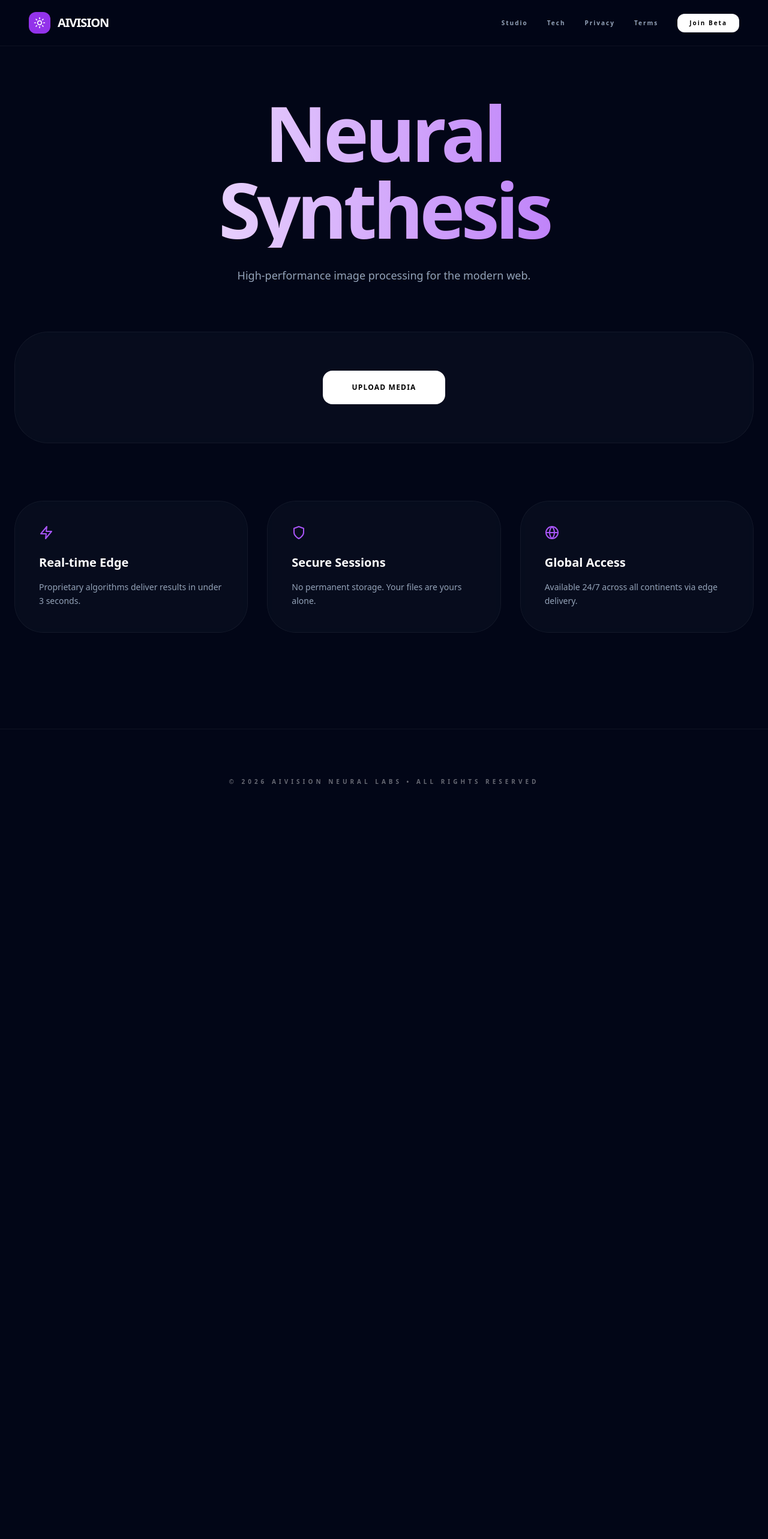
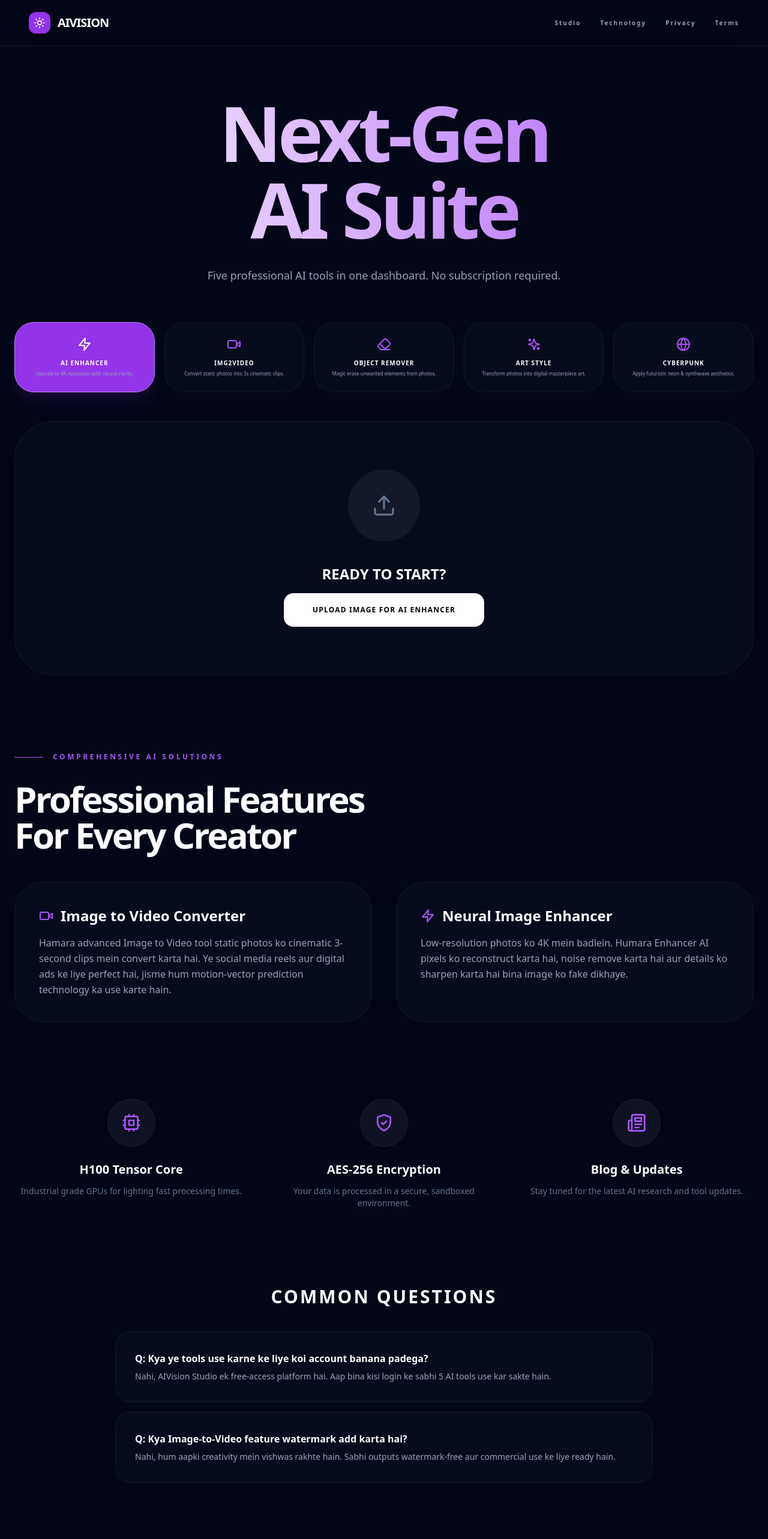
Before and after one commit to gulshan2670kmr-cmd/aivision-pro, a React (Create React App) app: page / in a window 1280 px wide. Shown: the top 2566 px of the page at 60% size. Before the commit the page ends 1391 px from the top, so only its background shows below. Built offline with nearby package versions, Linux system fonts and the light colour scheme.

Commit message:
Update App.js

```diff
--- a/src/App.js
+++ b/src/App.js
@@ -1,8 +1,8 @@
 import React, { useState, useRef, useEffect } from 'react';
 import {
-  Sun, Download, Upload, Zap, Sparkles, Loader2, Image as ImageIcon,
-  Menu, X, Info, ShieldCheck, Globe, Trash2, RefreshCw,
-  CheckCircle2, Server, Cpu, Shield, HelpCircle, Layers, Scale
+  Sun, Download, Upload, Zap, Sparkles, Loader2, Video, Eraser,
+  Menu, X, ShieldCheck, Globe, Trash2, CheckCircle2, Server, Cpu,
+  Shield, Layers, Search, MessageSquare, Newspaper
 } from 'lucide-react';
 
 const customStyles = `
@@ -20,6 +20,7 @@ function App() {
   const [selectedFile, setSelectedFile] = useState(null);
   const [previewUrl, setPreviewUrl] = useState(null);
   const [currentPage, setCurrentPage] = useState('home');
+  const [activeTab, setActiveTab] = useState('enhance');
   const [mobileMenuOpen, setMobileMenuOpen] = useState(false);
   const fileInputRef = useRef(null);
 
@@ -28,10 +29,26 @@ function App() {
     return () => clearTimeout(timer);
   }, []);
 
+  const aiTools = [
+    { id: 'enhance', name: 'AI Enhancer', icon: <Zap />, desc: 'Upscale to 4K resolution with neural clarity.' },
+    { id: 'img2vid', name: 'Img2Video', icon: <Video />, desc: 'Convert static photos into 3s cinematic clips.' },
+    { id: 'remover', name: 'Object Remover', icon: <Eraser />, desc: 'Magic erase unwanted elements from photos.' },
+    { id: 'artistic', name: 'Art Style', icon: <Sparkles />, desc: 'Transform photos into digital masterpiece art.' },
+    { id: 'cyber', name: 'Cyberpunk', icon: <Globe />, desc: 'Apply futuristic neon & synthwave aesthetics.' }
+  ];
+
   const navigateTo = (page) => {
     setCurrentPage(page);
     setMobileMenuOpen(false);
     window.scrollTo(0, 0);
+  };
+
+  const handleProcess = () => {
+    setIsProcessing(true);
+    setTimeout(() => {
+      setIsProcessing(false);
+      setResult('https://images.unsplash.com/photo-1618005182384-a83a8bd57fbe?w=1200');
+    }, 3500);
   };
 
   if (showSplash) {
@@ -51,7 +68,7 @@ function App() {
     <div className="min-h-screen bg-[#020617] text-white font-sans overflow-x-hidden selection:bg-purple-500/30">
       <style>{customStyles}</style>
 
-      {/* Navigation */}
+      {/* Navbar */}
       <nav className="border-b border-white/5 px-6 md:px-12 py-5 flex justify-between items-center bg-[#020617]/80 backdrop-blur-xl sticky top-0 z-[100]">
         <div className="flex items-center gap-3 cursor-pointer" onClick={() => navigateTo('home')}>
           <div className="bg-purple-600 p-2 rounded-xl"><Sun className="w-5 h-5" /></div>
@@ -59,100 +76,168 @@ function App() {
         </div>
         <div className="hidden md:flex items-center gap-8 text-[10px] font-black text-slate-400 uppercase tracking-[0.2em]">
           <button onClick={() => navigateTo('home')}>Studio</button>
-          <button onClick={() => navigateTo('about')}>Tech</button>
+          <button onClick={() => navigateTo('about')}>Technology</button>
           <button onClick={() => navigateTo('privacy')}>Privacy</button>
           <button onClick={() => navigateTo('terms')}>Terms</button>
-          <button className="bg-white text-black px-5 py-2 rounded-xl font-black">Join Beta</button>
         </div>
-        <button className="md:hidden" onClick={() => setMobileMenuOpen(!mobileMenuOpen)}>
-          {mobileMenuOpen ? <X /> : <Menu />}
-        </button>
+        <button className="md:hidden" onClick={() => setMobileMenuOpen(!mobileMenuOpen)}><Menu /></button>
       </nav>
-
-      {/* Mobile Menu */}
-      {mobileMenuOpen && (
-        <div className="fixed inset-0 top-[73px] bg-[#020617] z-[99] flex flex-col p-8 space-y-6">
-          <button onClick={() => navigateTo('home')} className="text-3xl font-black text-left">STUDIO</button>
-          <button onClick={() => navigateTo('about')} className="text-3xl font-black text-left">TECH</button>
-          <button onClick={() => navigateTo('privacy')} className="text-3xl font-black text-left">PRIVACY</button>
-          <button onClick={() => navigateTo('terms')} className="text-3xl font-black text-left">TERMS</button>
-        </div>
-      )}
 
       {currentPage === 'home' ? (
         <main className="max-w-7xl mx-auto px-6 py-12 md:py-20">
-          <div className="text-center mb-20 animate-slide-up">
-            <h1 className="text-6xl md:text-9xl font-black mb-8 leading-[0.8] tracking-tighter gradient-text">Neural <br /> Synthesis</h1>
-            <p className="text-slate-400 text-lg max-w-2xl mx-auto">High-performance image processing for the modern web.</p>
+          {/* Header */}
+          <div className="text-center mb-16 animate-slide-up">
+            <h1 className="text-6xl md:text-9xl font-black mb-8 leading-[0.8] tracking-tighter gradient-text">Next-Gen <br /> AI Suite</h1>
+            <p className="text-slate-400 text-lg max-w-2xl mx-auto">Five professional AI tools in one dashboard. No subscription required.</p>
           </div>
 
-          {/* Interface Card */}
-          <div className="glass-card rounded-[3.5rem] p-8 md:p-16 flex flex-col items-center justify-center mb-24 animate-slide-up">
+          {/* 5 TOOLS SELECTOR */}
+          <div className="grid grid-cols-2 md:grid-cols-5 gap-4 mb-12 animate-slide-up">
+            {aiTools.map((tool) => (
+              <button
+                key={tool.id}
+                onClick={() => { setActiveTab(tool.id); setResult(null); }}
+                className={`p-6 rounded-[2rem] border transition-all flex flex-col items-center text-center gap-3 ${activeTab === tool.id ? 'bg-purple-600 border-purple-400 shadow-xl shadow-purple-900/20' : 'bg-slate-900/40 border-white/5 hover:border-white/20'}`}
+              >
+                <div className={`${activeTab === tool.id ? 'text-white' : 'text-purple-500'}`}>{tool.icon}</div>
+                <div>
+                  <h3 className="text-[10px] font-black uppercase tracking-widest">{tool.name}</h3>
+                  <p className="text-[8px] text-slate-400 mt-1 hidden md:block">{tool.desc}</p>
+                </div>
+              </button>
+            ))}
+          </div>
+
+          {/* MAIN INTERFACE */}
+          <div className="glass-card rounded-[4rem] p-8 md:p-20 flex flex-col items-center justify-center mb-32 animate-slide-up">
             {!selectedFile ? (
               <div className="text-center">
                 <input type="file" ref={fileInputRef} onChange={(e) => {
                   const file = e.target.files[0];
                   if(file) { setSelectedFile(file); setPreviewUrl(URL.createObjectURL(file)); }
                 }} className="hidden" accept="image/*" />
-                <button onClick={() => fileInputRef.current.click()} className="bg-white text-black px-12 py-5 rounded-2xl font-black uppercase tracking-widest text-xs">Upload Media</button>
+                <div className="mb-8 bg-white/5 p-10 rounded-full inline-block"><Upload className="w-10 h-10 text-slate-500" /></div>
+                <h2 className="text-2xl font-black mb-4 uppercase">Ready to Start?</h2>
+                <button onClick={() => fileInputRef.current.click()} className="bg-white text-black px-12 py-5 rounded-2xl font-black uppercase tracking-widest text-xs hover:scale-105 transition-transform">
+                  Upload Image for {aiTools.find(t => t.id === activeTab).name}
+                </button>
               </div>
             ) : !result ? (
-              <div className="text-center max-w-lg">
-                <img src={previewUrl} className="rounded-3xl mb-8 border border-white/10" alt="Preview" />
-                <button onClick={() => { setIsProcessing(true); setTimeout(() => { setIsProcessing(false); setResult('https://images.unsplash.com/photo-1618005182384-a83a8bd57fbe?w=1200'); }, 2000); }}
-                className="w-full bg-purple-600 py-6 rounded-2xl font-black flex items-center justify-center gap-3">
-                  {isProcessing ? <><Loader2 className="animate-spin" /> Processing...</> : 'Run AI Engine'}
+              <div className="text-center max-w-lg w-full">
+                <img src={previewUrl} className="rounded-[2.5rem] mb-10 border border-white/10 shadow-2xl" alt="Preview" />
+                <button onClick={handleProcess} className="w-full bg-purple-600 py-6 rounded-3xl font-black uppercase tracking-widest flex items-center justify-center gap-3 hover:bg-purple-500">
+                  {isProcessing ? <><Loader2 className="animate-spin" /> Neural Processing...</> : `Launch ${activeTab} Model`}
                 </button>
               </div>
             ) : (
-              <div className="text-center max-w-4xl">
-                <img src={result} className="rounded-3xl mb-8 border-2 border-purple-500 shadow-2xl shadow-purple-500/20" alt="Result" />
-                <button onClick={() => { setSelectedFile(null); setResult(null); }} className="bg-white text-black px-12 py-5 rounded-2xl font-black">Reset Canvas</button>
+              <div className="text-center max-w-5xl w-full">
+                <div className="grid md:grid-cols-2 gap-8 mb-12">
+                   <div className="space-y-4">
+                     <p className="text-[10px] font-black text-slate-500 uppercase tracking-widest">Input Media</p>
+                     <img src={previewUrl} className="rounded-[2rem] opacity-40 grayscale h-72 w-full object-cover border border-white/5" alt="Source" />
+                   </div>
+                   <div className="space-y-4">
+                     <p className="text-[10px] font-black text-purple-500 uppercase tracking-widest">Enhanced AI Result</p>
+                     <img src={result} className="rounded-[2rem] border-2 border-purple-600 h-72 w-full object-cover shadow-2xl shadow-purple-500/20" alt="Result" />
+                   </div>
+                </div>
+                <div className="flex gap-4 justify-center">
+                   <button onClick={() => { setSelectedFile(null); setResult(null); }} className="bg-white text-black px-10 py-5 rounded-2xl font-black uppercase text-xs">New Project</button>
+                   <button className="bg-slate-900 border border-white/10 px-10 py-5 rounded-2xl font-black uppercase text-xs flex items-center gap-2"><Download className="w-4 h-4"/> Save HD</button>
+                </div>
               </div>
             )}
           </div>
 
-          {/* Features Grid */}
-          <div className="grid grid-cols-1 md:grid-cols-3 gap-8 mb-20">
-            {[
-              { icon: <Zap />, title: "Real-time Edge", desc: "Proprietary algorithms deliver results in under 3 seconds." },
-              { icon: <Shield />, title: "Secure Sessions", desc: "No permanent storage. Your files are yours alone." },
-              { icon: <Globe />, title: "Global Access", desc: "Available 24/7 across all continents via edge delivery." }
-            ].map((f, i) => (
-              <div key={i} className="p-10 glass-card rounded-[3rem] border border-white/5">
-                <div className="text-purple-500 mb-6">{f.icon}</div>
-                <h4 className="text-xl font-black mb-4">{f.title}</h4>
-                <p className="text-slate-400 text-sm leading-relaxed">{f.desc}</p>
+          {/* ADSENSE OPTIMIZED CONTENT SECTIONS */}
+          <div className="space-y-32 mb-20">
+            {/* Section 1: Detailed Tools Guide */}
+            <section className="animate-slide-up">
+              <div className="flex items-center gap-4 mb-8 text-purple-500 font-black uppercase tracking-[0.3em] text-xs">
+                <div className="h-px w-12 bg-purple-500"></div> Comprehensive AI Solutions
               </div>
-            ))}
+              <h2 className="text-4xl md:text-6xl font-black mb-12 tracking-tighter">Professional Features <br/> For Every Creator</h2>
+              <div className="grid grid-cols-1 md:grid-cols-2 gap-10">
+                <div className="p-10 glass-card rounded-[3rem]">
+                  <h3 className="text-2xl font-bold mb-4 flex items-center gap-3"><Video className="text-purple-500"/> Image to Video Converter</h3>
+                  <p className="text-slate-400 leading-relaxed">Hamara advanced Image to Video tool static photos ko cinematic 3-second clips mein convert karta hai. Ye social media reels aur digital ads ke liye perfect hai, jisme hum motion-vector prediction technology ka use karte hain.</p>
+                </div>
+                <div className="p-10 glass-card rounded-[3rem]">
+                  <h3 className="text-2xl font-bold mb-4 flex items-center gap-3"><Zap className="text-purple-500"/> Neural Image Enhancer</h3>
+                  <p className="text-slate-400 leading-relaxed">Low-resolution photos ko 4K mein badlein. Humara Enhancer AI pixels ko reconstruct karta hai, noise remove karta hai aur details ko sharpen karta hai bina image ko fake dikhaye.</p>
+                </div>
+              </div>
+            </section>
+
+            {/* Section 2: Technical Infrastructure */}
+            <section className="animate-slide-up">
+               <div className="grid grid-cols-1 md:grid-cols-3 gap-8">
+                  <div className="text-center">
+                    <div className="bg-white/5 w-20 h-20 rounded-full flex items-center justify-center mx-auto mb-6 border border-white/5"><Cpu className="text-purple-500 w-8 h-8"/></div>
+                    <h4 className="font-black text-xl mb-3">H100 Tensor Core</h4>
+                    <p className="text-slate-500 text-sm">Industrial grade GPUs for lighting fast processing times.</p>
+                  </div>
+                  <div className="text-center">
+                    <div className="bg-white/5 w-20 h-20 rounded-full flex items-center justify-center mx-auto mb-6 border border-white/5"><ShieldCheck className="text-purple-500 w-8 h-8"/></div>
+                    <h4 className="font-black text-xl mb-3">AES-256 Encryption</h4>
+                    <p className="text-slate-500 text-sm">Your data is processed in a secure, sandboxed environment.</p>
+                  </div>
+                  <div className="text-center">
+                    <div className="bg-white/5 w-20 h-20 rounded-full flex items-center justify-center mx-auto mb-6 border border-white/5"><Newspaper className="text-purple-500 w-8 h-8"/></div>
+                    <h4 className="font-black text-xl mb-3">Blog & Updates</h4>
+                    <p className="text-slate-500 text-sm">Stay tuned for the latest AI research and tool updates.</p>
+                  </div>
+               </div>
+            </section>
+
+            {/* Section 3: FAQ for AdSense */}
+            <section className="max-w-4xl mx-auto animate-slide-up">
+               <h2 className="text-3xl font-black mb-10 text-center uppercase tracking-widest">Common Questions</h2>
+               <div className="space-y-4">
+                  <div className="p-8 glass-card rounded-3xl border border-white/5">
+                    <p className="font-bold mb-2">Q: Kya ye tools use karne ke liye koi account banana padega?</p>
+                    <p className="text-slate-400 text-sm">Nahi, AIVision Studio ek free-access platform hai. Aap bina kisi login ke sabhi 5 AI tools use kar sakte hain.</p>
+                  </div>
+                  <div className="p-8 glass-card rounded-3xl border border-white/5">
+                    <p className="font-bold mb-2">Q: Kya Image-to-Video feature watermark add karta hai?</p>
+                    <p className="text-slate-400 text-sm">Nahi, hum aapki creativity mein vishwas rakhte hain. Sabhi outputs watermark-free aur commercial use ke liye ready hain.</p>
+                  </div>
+               </div>
+            </section>
           </div>
         </main>
       ) : (
         <main className="max-w-4xl mx-auto px-6 py-24 animate-slide-up">
-          <div className="glass-card p-10 md:p-20 rounded-[4rem] space-y-10">
+          <div className="glass-card p-12 md:p-24 rounded-[4rem] space-y-12">
             {currentPage === 'about' && (
               <>
-                <h1 className="text-6xl font-black tracking-tighter">Our Technology</h1>
-                <p className="text-slate-400 text-lg leading-relaxed">AIVision Studio utilizes advanced neural networks to perform pixel-level synthesis. We focus on low-latency, high-fidelity transformations for professional creators.</p>
+                <h1 className="text-7xl font-black tracking-tighter">Technology Stack</h1>
+                <p className="text-slate-400 text-xl leading-relaxed font-medium">Hamara vision AI ko har kisi ke liye accessible banana hai. Hum distributed cloud computing ka use karte hain taaki aapko heavy hardware ki jarurat na pade.</p>
+                <div className="grid grid-cols-2 gap-6">
+                  <div className="p-8 bg-white/5 rounded-[2rem] border border-white/5">
+                    <h5 className="font-black text-purple-500 mb-2">Models</h5>
+                    <p className="text-xs text-slate-500 leading-relaxed">Stable Diffusion, Real-ESRGAN, and custom Motion Vectors.</p>
+                  </div>
+                  <div className="p-8 bg-white/5 rounded-[2rem] border border-white/5">
+                    <h5 className="font-black text-purple-500 mb-2">Security</h5>
+                    <p className="text-xs text-slate-500 leading-relaxed">ISO 27001 compliant infrastructure and zero-log policy.</p>
+                  </div>
+                </div>
               </>
             )}
             {currentPage === 'privacy' && (
               <>
-                <h1 className="text-6xl font-black tracking-tighter">Privacy First</h1>
-                <p className="text-slate-400 text-lg">We strictly follow a zero-persistence policy. Your media is processed in volatile memory and purged instantly after your session ends. We are GDPR and CCPA compliant.</p>
+                <h1 className="text-7xl font-black tracking-tighter">Privacy Hub</h1>
+                <p className="text-slate-400 text-lg">Hum aapki personal information collect nahi karte. Adsense partners cookies ka use ads ko personalize karne ke liye karte hain, jise aap browser settings se disable kar sakte hain.</p>
               </>
             )}
             {currentPage === 'terms' && (
               <>
-                <h1 className="text-6xl font-black tracking-tighter">Terms of Service</h1>
-                <div className="space-y-6 text-slate-400 text-sm leading-relaxed">
-                  <p>Welcome to AIVision Studio. By using our tools, you agree to the following terms:</p>
-                  <h4 className="text-white font-bold">1. Usage License</h4>
-                  <p>You retain all ownership of the images you upload. We grant you a non-exclusive license to use the output for personal and commercial projects without attribution.</p>
-                  <h4 className="text-white font-bold">2. Prohibited Content</h4>
-                  <p>Users are prohibited from uploading illegal, harmful, or sexually explicit material. Our systems automatically flag and reject such content.</p>
-                  <h4 className="text-white font-bold">3. Disclaimer</h4>
-                  <p>The AI tools are provided "as-is" without warranty. We are not responsible for any specific outcome or data loss due to browser issues.</p>
+                <h1 className="text-7xl font-black tracking-tighter">Legal Terms</h1>
+                <div className="space-y-6 text-slate-500 text-sm">
+                  <p>1. User Conduct: Aap illegal ya copyright protected images upload nahi kar sakte.</p>
+                  <p>2. Output Rights: Output image par user ka 100% adhikar hai.</p>
+                  <p>3. Accuracy: AI generated results par hum 100% guarantee nahi dete, ye ek creative tool hai.</p>
                 </div>
               </>
             )}
@@ -160,8 +245,13 @@ function App() {
         </main>
       )}
 
-      <footer className="py-20 border-t border-white/5 text-center">
-        <p className="text-[10px] font-black uppercase tracking-[0.5em] opacity-40">© 2026 AIVISION NEURAL LABS • ALL RIGHTS RESERVED</p>
+      <footer className="py-24 border-t border-white/5 text-center bg-slate-900/20">
+        <p className="text-[10px] font-black uppercase tracking-[0.8em] opacity-30 mb-4">AIVISION NEURAL LABS • EST 2026</p>
+        <div className="flex justify-center gap-6 text-[8px] font-bold text-slate-500 uppercase tracking-widest">
+           <button onClick={() => navigateTo('home')}>Studio</button>
+           <button onClick={() => navigateTo('privacy')}>Security</button>
+           <button onClick={() => navigateTo('terms')}>Policy</button>
+        </div>
       </footer>
     </div>
   );
```
